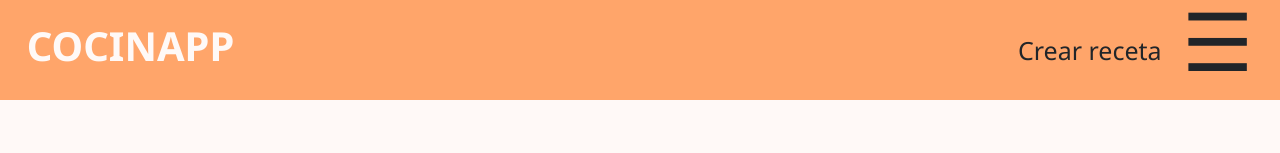
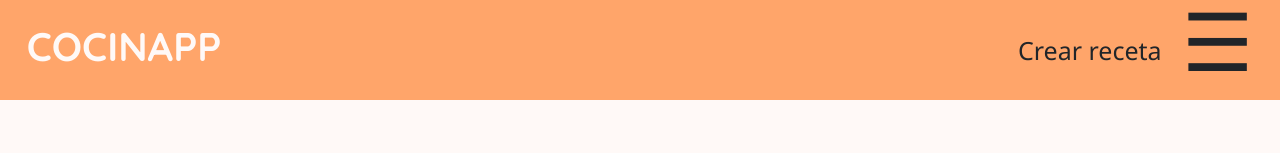
Before and after one commit to lhCabra/Maquetacion-UX-Cocinapp, a React (Create React App) app in the folder cocinapp-web/: page /crear-receta in a window 1280 px wide. Shown: the top 153 px of the page. Built offline with nearby package versions, Linux system fonts and the light colour scheme.

Commit message:
fix font on navbar

```diff
--- a/cocinapp-web/src/App.css
+++ b/cocinapp-web/src/App.css
@@ -143,6 +143,7 @@ align-items: center;
 .navbar h1{
   font-size: 40px;
   font-weight: bold;
+  font-family: 'Quicksand';
   margin-left: 20pt;
   color: #FFF9F7;
 }
```
